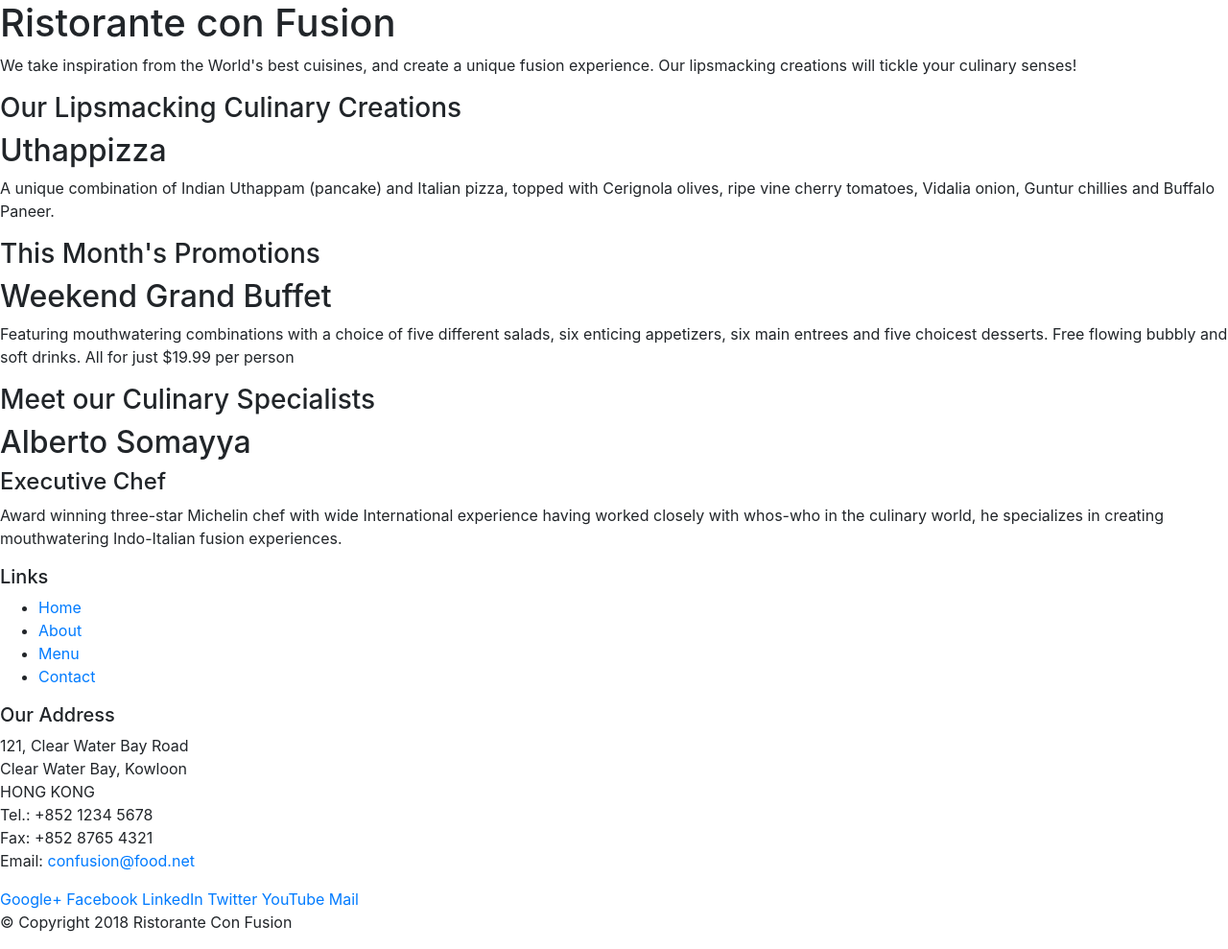
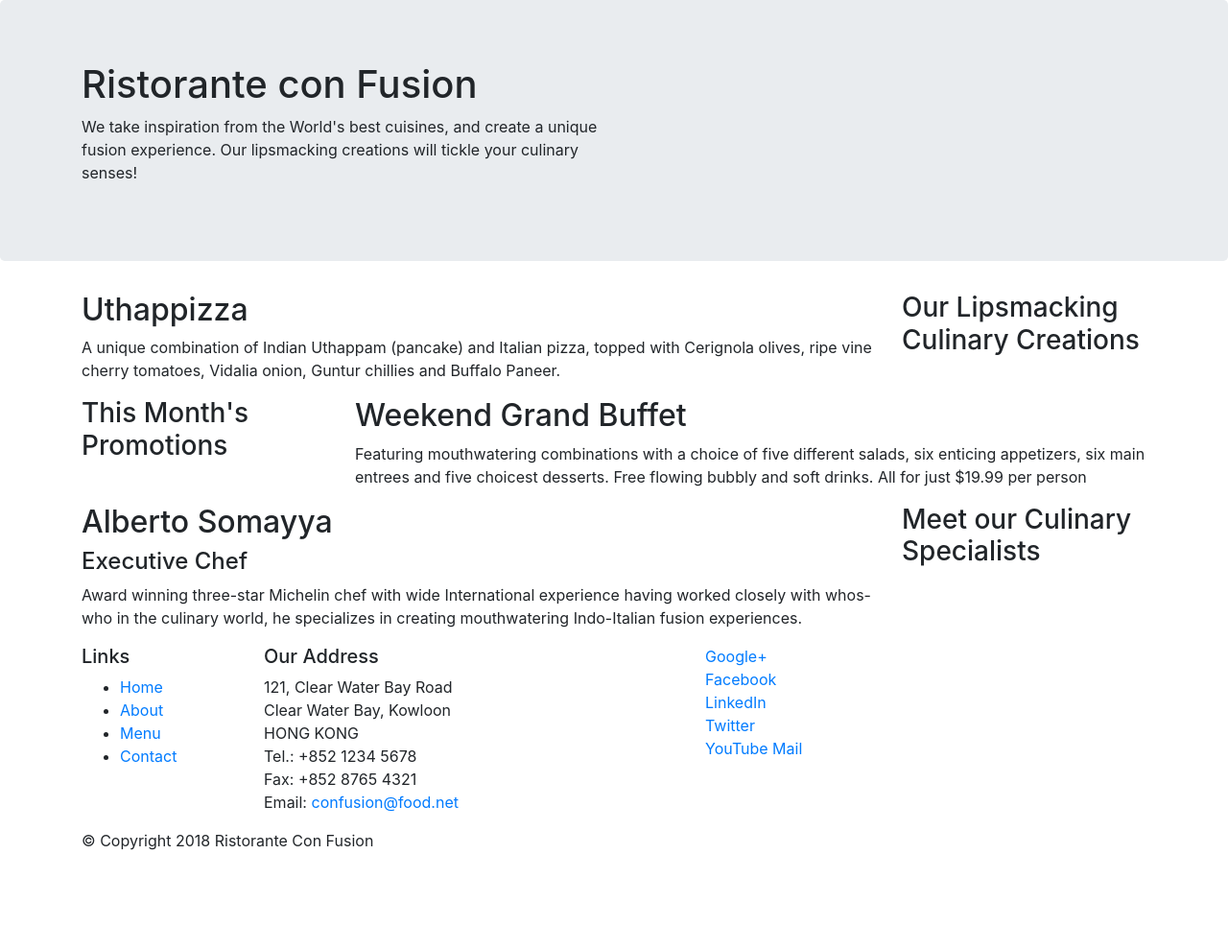
Before and after one commit to KiharaSimon/contos, a website: page index.html in a window 1280 px wide. Shown: the whole page at 96% size. After the commit the page ends 904 px from the top, so only its background shows below. Drawn offline with nearby package versions, Linux system fonts and the light colour scheme.

Commit message:
Second commit

```diff
--- a/index.html
+++ b/index.html
@@ -13,46 +13,46 @@
 
 <body>
 
-    <header>
-        <div>
-            <div>
-                <div>
+    <header class="jumbotron">
+        <div class="container">
+            <div class="row">
+                <div class="col-12 col-sm-6">
                     <h1>Ristorante con Fusion</h1>
                     <p>We take inspiration from the World's best cuisines, and create a unique fusion experience. Our lipsmacking creations will tickle your culinary senses!</p>
                 </div>
-                <div>
+                <div class="col-12 col-sm">
                 </div>
             </div>
         </div>
     </header>
 
-    <div>
-        <div>
-            <div>
+    <div class="container">
+        <div class="row">
+            <div class="col-12 col-sm-4 order-sm-last col-md-3">
                 <h3>Our Lipsmacking Culinary Creations</h3>
             </div>
-            <div>
+            <div class="col col-sm order-sm-first col-md">
                 <h2>Uthappizza</h2>
                 <p>A unique combination of Indian Uthappam (pancake) and Italian pizza, topped with Cerignola olives, ripe vine cherry tomatoes, Vidalia onion, Guntur chillies and Buffalo Paneer.</p>
             </div>
         </div>
 
 
-        <div>
-            <div>
+        <div class="row">
+            <div class="col-12 col-sm-4 order-sm-first col-md-3">
                 <h3>This Month's Promotions</h3>
             </div>
-            <div>
+            <div  class="col col-sm order-sm-last col-md">
                 <h2>Weekend Grand Buffet</h2>
                 <p>Featuring mouthwatering combinations with a choice of five different salads, six enticing appetizers, six main entrees and five choicest desserts. Free flowing bubbly and soft drinks. All for just $19.99 per person </p>
             </div>
         </div>
 
-        <div>
-            <div>
+        <div class="row">
+            <div class="col-12 col-sm-4 order-sm-last col-md-3">
                 <h3>Meet our Culinary Specialists</h3>
             </div>
-            <div>
+            <div  class="col col-sm order-sm-first col-md">
                 <h2>Alberto Somayya</h2>
                 <h4>Executive Chef</h4>
                 <p>Award winning three-star Michelin chef with wide International experience having worked closely with whos-who in the culinary world, he specializes in creating mouthwatering Indo-Italian fusion experiences. </p>
@@ -61,9 +61,9 @@
     </div>
 
     <footer>
-        <div>
-            <div>
-                <div>
+        <div class="container">
+            <div class="row">
+                <div class="col-5 col-sm-2">
                     <h5>Links</h5>
                     <ul>
                         <li><a href="#">Home</a></li>
@@ -72,7 +72,7 @@
                         <li><a href="#">Contact</a></li>
                     </ul>
                 </div>
-                <div>
+                <div class="col-7 col-sm-5">
                     <h5>Our Address</h5>
                     <address>
 		              121, Clear Water Bay Road<br>
@@ -83,8 +83,8 @@
 		              Email: <a href="mailto:confusion@food.net">confusion@food.net</a>
 		           </address>
                 </div>
-                <div>
-                    <div>
+                <div class="row">
+                    <div class="col-12 col-sm-4">
                         <a href="http://google.com/+">Google+</a>
                         <a href="http://www.facebook.com/profile.php?id=">Facebook</a>
                         <a href="http://www.linkedin.com/in/">LinkedIn</a>
@@ -94,8 +94,8 @@
                     </div>
                 </div>
            </div>
-           <div>
-                <div>
+           <div class="row">
+                <div class="col-auto">
                     <p>© Copyright 2018 Ristorante Con Fusion</p>
                 </div>
            </div>
```
